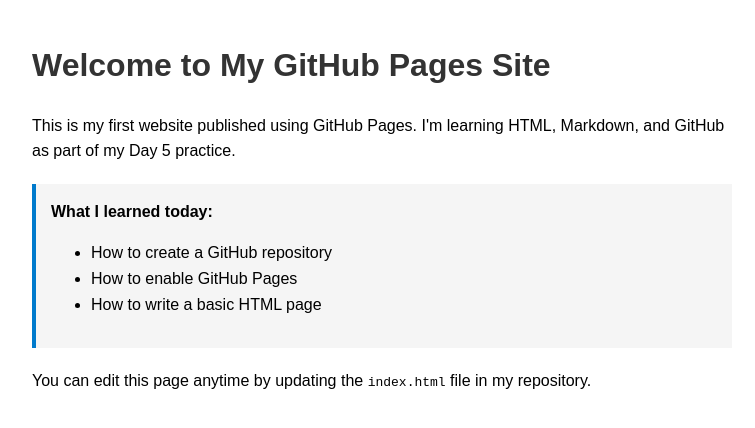
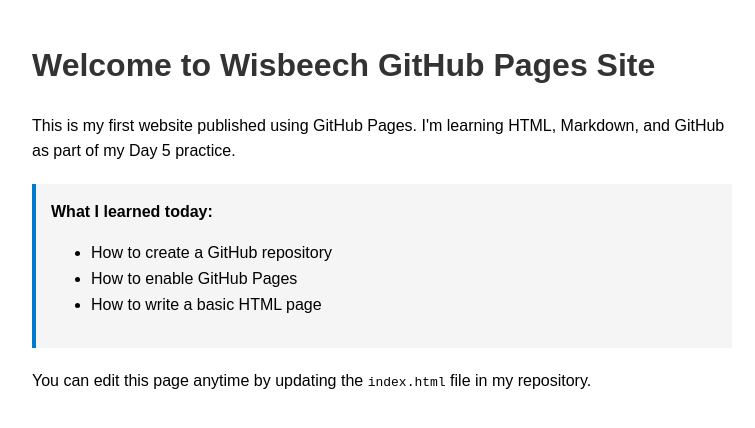
Before and after one commit to TGScotGov/web, a plain HTML site: page index.html in a window 1280 px wide. Shown: the whole page, without its empty margins (258-1013 px from the left). Drawn offline with Linux system fonts and the light colour scheme.

Commit message:
Slightly updated wording

```diff
--- a/index.html
+++ b/index.html
@@ -25,7 +25,7 @@
 </head>
 <body>
 
-    <h1>Welcome to My GitHub Pages Site</h1>
+    <h1>Welcome to Wisbeech GitHub Pages Site</h1>
 
     <p>This is my first website published using GitHub Pages.
     I'm learning HTML, Markdown, and GitHub as part of my Day 5 practice.</p>
```
